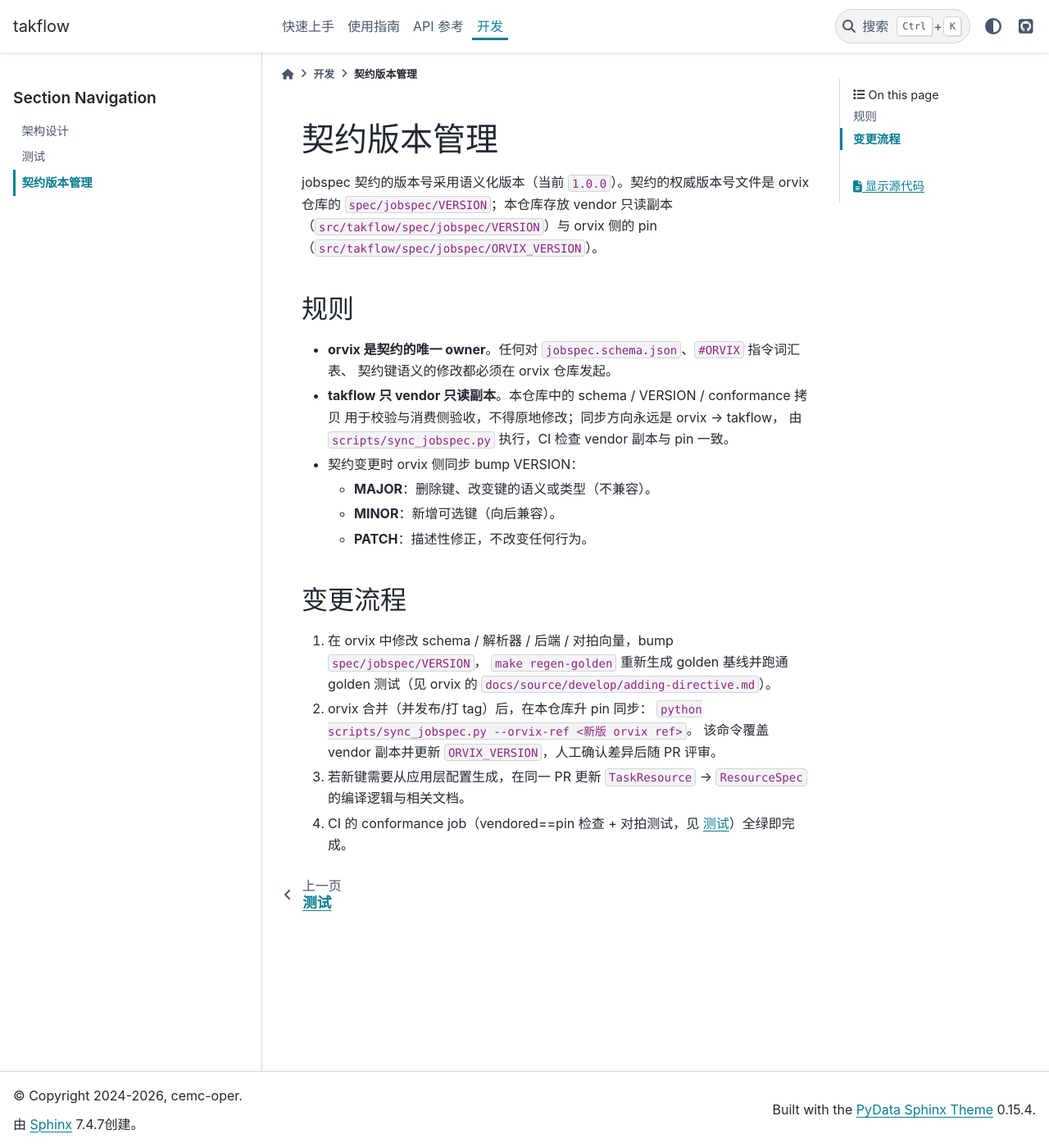
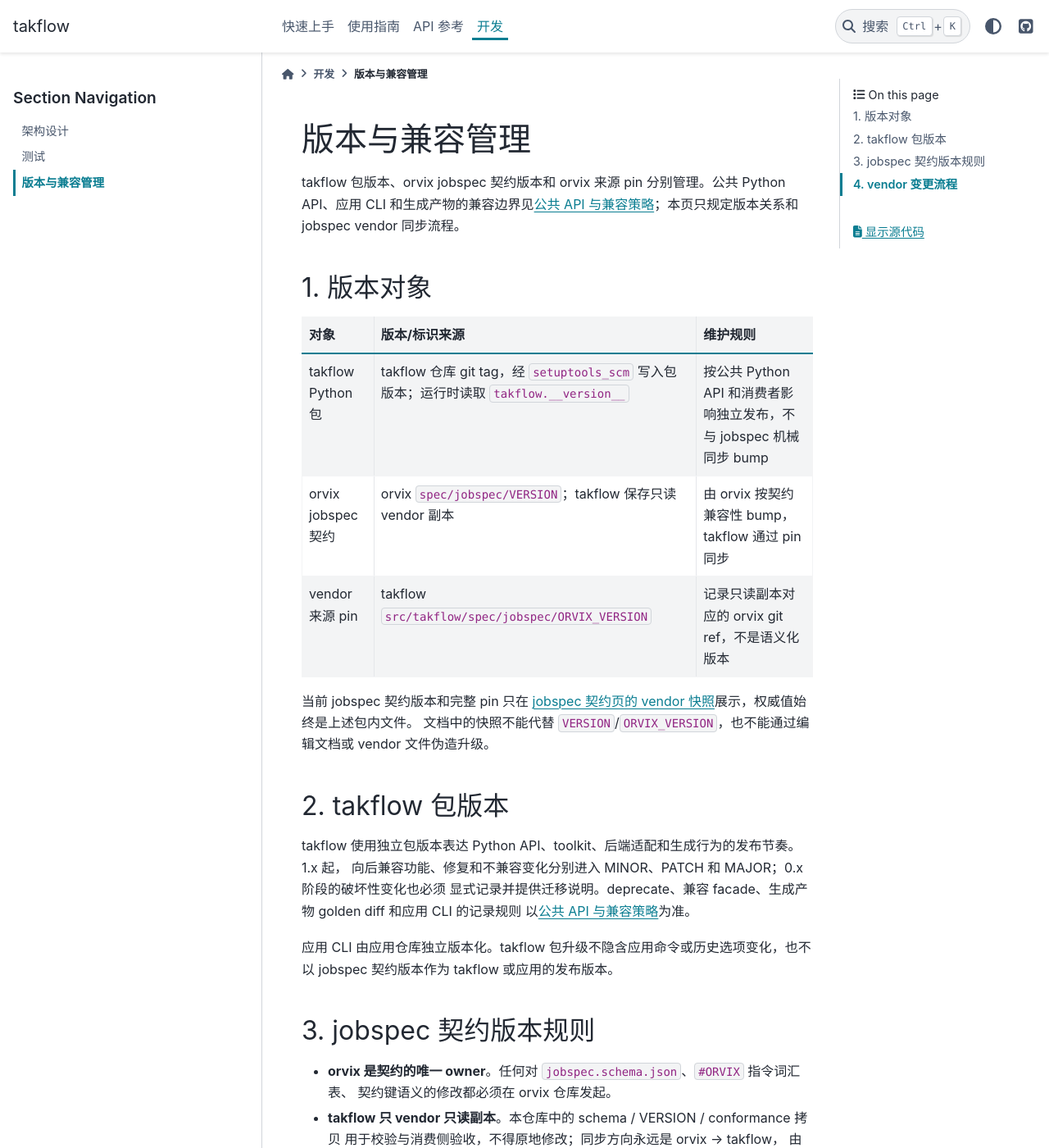
Before and after one commit to cemc-oper/takflow, a Sphinx documentation site: the page built from docs/source/develop/versioning.md, in a window 1280 px wide and 1400 px high. Shown: the whole window at 82% size. Built offline with Sphinx 7.4.7 and the PyData theme 0.15.4, drawn with Linux system fonts in a browser that asks for light colours; some of the changed text lies outside the part shown.

Commit message:
:memo: Define public API and compatibility policy
- Document supported public namespaces, primary entry points, compatibility facades, legacy imports, and internal implementation boundaries.
- Define separate compatibility commitments for the Python API, application CLIs, generated artifacts, and the orvix-owned jobspec contract.
- Establish procedures for deprecations, compatibility facades, breaking changes, migration notes, and consumer verification.
- Distinguish the takflow package version from the jobspec contract version and the vendored orvix source pin.
- Correct the jobspec documentation to contract version 1.0.1 and record the current full orvix pin.
- Update the documentation indexes and link the policy from the API reference.
- Verification: 52 passed, 18 skipped; strict Sphinx HTML build passed; jobspec version and pin consistency checks passed.
- Documentation-only change with no generated-artifact or golden differences.

```diff
--- a/docs/source/develop/versioning.md
+++ b/docs/source/develop/versioning.md
@@ -1,11 +1,32 @@
-# 契约版本管理
+# 版本与兼容管理
 
-jobspec 契约的版本号采用语义化版本（当前 `1.0.0`）。契约的权威版本号文件是
-orvix 仓库的 `spec/jobspec/VERSION`；本仓库存放 vendor 只读副本
-（`src/takflow/spec/jobspec/VERSION`）与 orvix 侧的 pin
-（`src/takflow/spec/jobspec/ORVIX_VERSION`）。
+takflow 包版本、orvix jobspec 契约版本和 orvix 来源 pin 分别管理。公共 Python API、应用 CLI
+和生成产物的兼容边界见[公共 API 与兼容策略](../guide/public-api.md)；本页只规定版本关系和
+jobspec vendor 同步流程。
 
-## 规则
+## 1. 版本对象
+
+| 对象 | 版本/标识来源 | 维护规则 |
+|---|---|---|
+| takflow Python 包 | takflow 仓库 git tag，经 `setuptools_scm` 写入包版本；运行时读取 `takflow.__version__` | 按公共 Python API 和消费者影响独立发布，不与 jobspec 机械同步 bump |
+| orvix jobspec 契约 | orvix `spec/jobspec/VERSION`；takflow 保存只读 vendor 副本 | 由 orvix 按契约兼容性 bump，takflow 通过 pin 同步 |
+| vendor 来源 pin | takflow `src/takflow/spec/jobspec/ORVIX_VERSION` | 记录只读副本对应的 orvix git ref，不是语义化版本 |
+
+当前 jobspec 契约版本和完整 pin 只在
+[jobspec 契约页的 vendor 快照](../reference/jobspec-schema.md)展示，权威值始终是上述包内文件。
+文档中的快照不能代替 `VERSION`/`ORVIX_VERSION`，也不能通过编辑文档或 vendor 文件伪造升级。
+
+## 2. takflow 包版本
+
+takflow 使用独立包版本表达 Python API、toolkit、后端适配和生成行为的发布节奏。1.x 起，
+向后兼容功能、修复和不兼容变化分别进入 MINOR、PATCH 和 MAJOR；0.x 阶段的破坏性变化也必须
+显式记录并提供迁移说明。deprecate、兼容 facade、生成产物 golden diff 和应用 CLI 的记录规则
+以[公共 API 与兼容策略](../guide/public-api.md)为准。
+
+应用 CLI 由应用仓库独立版本化。takflow 包升级不隐含应用命令或历史选项变化，也不以 jobspec
+契约版本作为 takflow 或应用的发布版本。
+
+## 3. jobspec 契约版本规则
 
 - **orvix 是契约的唯一 owner**。任何对 `jobspec.schema.json`、`#ORVIX` 指令词汇表、
   契约键语义的修改都必须在 orvix 仓库发起。
@@ -17,15 +38,20 @@ orvix 仓库的 `spec/jobspec/VERSION`；本仓库存放 vendor 只读副本
   - **MINOR**：新增可选键（向后兼容）。
   - **PATCH**：描述性修正，不改变任何行为。
 
-## 变更流程
+`TaskResource`/`ResourceSpec` 是 Python 侧的契约消费者。只调整应用高层模型但未改变语言无关
+契约时，不 bump jobspec VERSION；需要新增或修改契约键时，必须先从 orvix 发起。
 
-1. 在 orvix 中修改 schema / 解析器 / 后端 / 对拍向量，bump `spec/jobspec/VERSION`，
+## 4. vendor 变更流程
+
+1. 在 orvix 中修改 schema / 解析器 / 后端 / 对拍向量，按规则 bump `spec/jobspec/VERSION`，
    `make regen-golden` 重新生成 golden 基线并跑通 golden 测试（见 orvix 的
    `docs/source/develop/adding-directive.md`）。
 2. orvix 合并（并发布/打 tag）后，在本仓库升 pin 同步：
    `python scripts/sync_jobspec.py --orvix-ref <新版 orvix ref>`。
    该命令覆盖 vendor 副本并更新 `ORVIX_VERSION`，人工确认差异后随 PR 评审。
 3. 若新键需要从应用层配置生成，在同一 PR 更新 `TaskResource` → `ResourceSpec`
-   的编译逻辑与相关文档。
-4. CI 的 conformance job（vendored==pin 检查 + 对拍测试，见
+   的编译逻辑与相关文档，并分别评审 Python API 和 jobspec 兼容影响。
+4. 核对 [jobspec 契约页](../reference/jobspec-schema.md)的当前快照与 vendor
+   `VERSION`/`ORVIX_VERSION` 完全一致，避免文档版本漂移。
+5. CI 的 conformance job（vendored==pin 检查 + 对拍测试，见
    [测试](testing.md)）全绿即完成。
--- /dev/null
+++ b/docs/source/guide/public-api.md
@@ -0,0 +1,130 @@
+# 公共 API 与兼容策略
+
+本文面向 takflow 应用维护者，约定可以依赖的 Python 入口，以及 Python API、应用 CLI、
+生成产物和 jobspec 契约各自的兼容边界。后端操作的支持状态另见
+[后端能力矩阵](backends.md)，jobspec 的所有权和同步流程见
+[版本与兼容管理](../develop/versioning.md)。
+
+## 1. 三套版本信息不得混用
+
+| 信息 | 读取方式 | 含义 |
+|---|---|---|
+| takflow 包版本 | `takflow.__version__` | Python 包的发布版本，由 takflow 仓库 git tag 经 `setuptools_scm` 生成 |
+| jobspec 契约版本 | `takflow.spec.jobspec.contract_version()`，权威来源为 vendor `VERSION` | orvix 拥有的语言无关资源契约语义化版本；当前快照见 [jobspec 契约](../reference/jobspec-schema.md) |
+| orvix 来源 pin | vendor `ORVIX_VERSION` | 当前只读副本对应的 orvix git ref；与契约版本在同一快照页展示 |
+
+`ORVIX_VERSION` 是来源标识，不是 takflow 包版本或 jobspec 语义化版本。takflow 发布、
+jobspec 契约升级和 orvix pin 更新可以分别发生，不做机械同步 bump。takler definition 的
+`schema_version` 也是另一种格式版本，不属于 jobspec 版本体系。
+
+## 2. 公共 Python API
+
+### 2.1 推荐入口
+
+下表中的包根部 re-export、`__all__` 符号，以及 API 参考页明确列出的模块和公开类/函数，
+构成当前公共 Python API。新代码优先使用表中的包根部入口；需要 hook、低层 serializer 或
+可选能力时，使用相应已列出的模块入口。
+
+| 公共命名空间 | 主要入口与用途 |
+|---|---|
+| `takflow` | `__version__`；只暴露包版本，不承载应用生成入口 |
+| `takflow.config` | `BaseWorkflowConfig`、`load_config_from_file`、workload/scheduling 配置、`FortranBool` 和变量组装 helpers |
+| `takflow.config.workload/scheduling/workflow/types` | API 参考页列出的配置模型与字段 helpers；需要明确模块路径时可继续使用 |
+| `takflow.jobspec` | `TaskResource`、`ResourceSpec`、`to_orvix_directives`、`render_resource_block` |
+| `takflow.jobspec.highlevel/model/render` | API 参考页列出的高层模型、扁平契约模型和指令渲染器 |
+| `takflow.spec.jobspec` | `contract_version`、`load_schema`、`schema_keys`、`schema_path`；只读访问 vendor 资源 |
+| `takflow.flow` | `WorkflowEngine`、`Node`、`NodeType`、`WorkflowBackend`、通用 hook 基类和工厂 |
+| `takflow.flow.node/backend/hook` | 公共节点、后端抽象和 hook 实现；现有应用直接使用 `flow.hook` 的方式继续受支持 |
+| `takflow.backends.ecflow` / `takflow.backends.takler` | `EcflowBackend` / `TaklerBackend`；能力差异以矩阵为准，takler 是可选运行时依赖 |
+| `takflow.backends.ecflow.serializer` | 已文档化的纯 Python ecFlow 低层 serializer；新应用优先使用 `EcflowBackend` |
+| `takflow.backends.runtime` | `set_runtime`、`set_scheduling`、`common_setting`、脚本变量和 shell job helpers |
+| `takflow.toolkit` | resource/job/credential 的可复用生成入口及已导出的 observability helpers |
+| `takflow.toolkit.job/resource/credential/observability` | 已文档化的模板渲染、资源复制、credential hook 和静态 definition manifest 入口 |
+| `takflow.build_info` | `BuildInfo`、`get_build_info`、`get_build_info_lines` |
+
+可选依赖不改变默认导入契约：没有 takler 包时可以导入 `takflow` 和
+`takflow.backends.takler`，但实例化 `TaklerBackend` 会明确抛出 `ImportError`。可选
+observability 校验能力的依赖和启用条件见[可观测性](observability.md)。
+
+### 2.2 兼容 facade 与历史入口
+
+- `takflow.toolkit.util` 是 `takflow.backends.runtime` helpers 的兼容 re-export facade；
+  `takflow.toolkit` 根部的相关 re-export 同样保留。facade 必须委托同一实现并保持行为一致。
+- `takflow.flow.register_hook` 是 `create_hook_decorator` 的现有兼容别名，不因推荐名称存在而
+  直接删除。
+- 包根部和已列出模块之间的 re-export 都是公共入口。调整其实现位置时，应保留导入路径或按
+  下文弃用流程提供 facade，不要求应用跟随内部文件移动。
+- 已被应用或测试使用的非下划线历史入口，即使尚未列入 `__all__`，也不能仅凭这一点视为可
+  立即删除的内部实现。先登记消费者并评审是否转为推荐 API 或兼容 facade；新代码不要据此
+  扩大未文档化 API 的使用范围。
+
+### 2.3 非公共实现
+
+以下不属于稳定 API：以下划线开头的模块、类、函数和变量，未列出的内部实现模块，
+`takflow._version` 生成文件，测试/conformance harness 内部，以及后端原始引擎对象的私有
+属性。`Node.raw` 可用于明确需要的引擎特异操作，但原始对象的私有状态不在 takflow 兼容承诺内。
+
+## 3. 应用 CLI 的兼容边界
+
+takflow 当前没有 `takflow.cli` 或公共 console script。`mcv-workflow`、`mcv-oper-workflow`、
+TYM、toyflow 等命令及其 `resource/config/job/workflow/credential` 命令组、历史选项、默认值和
+输出路径覆盖优先级由**各应用仓库**拥有和发布。
+
+因此：
+
+- takflow 包版本不替代应用 CLI 的版本和变更记录；toolkit 的 Python API 变更也不等于 CLI
+  选项变更。
+- 不在框架升级中静默统一 `--config`/`--config-file`、删除历史选项或改变既有路径优先级。
+- 应用 CLI 的弃用提示、兼容别名和移除版本由所属应用记录；未来是否提供公共 CLI 仍由独立
+  决策任务评审，本文不预先作出承诺。
+
+## 4. 生成产物的兼容边界
+
+生成产物包括 ecFlow `.def`、takler definition JSON、shell runner、作业脚本、配置文件和
+credential 文件。其兼容面是文件布局、节点路径、变量/指令、触发和提交命令语义，而不是承诺
+不同 takflow 版本之间永远逐字节相同。
+
+- 有意的生成变化必须附 golden diff，并声明全部差异；不能用更新 golden 掩盖未解释变化。
+- 修复、格式化或新增内容是否兼容，按现有消费者能否继续加载和运行判断，并在发布记录中说明。
+- 节点路径、变量语义、definition 结构或提交命令的不兼容变化需要迁移说明和相应消费者验证。
+- Python API 保持不变不代表生成产物必然不变；反过来，生成产物变化也不要求 jobspec 契约
+  bump，除非语言无关 jobspec 本身发生变化。
+
+## 5. jobspec 契约的兼容边界
+
+jobspec 的 schema、19 个指令键、语义化版本和 conformance golden 由 orvix 唯一拥有，takflow
+只保存 pin 对应的只读 vendor 副本。契约 MAJOR/MINOR/PATCH 规则和同步流程见
+[版本与兼容管理](../develop/versioning.md)。
+
+`TaskResource`/`ResourceSpec` 同时处于 Python API 和 jobspec 消费边界：修改字段、类型或编译
+语义时必须分别评审两类影响。需要新增或修改契约键时先从 orvix 发起，不能在 takflow 本地
+通过修改 vendor 文件完成升级。
+
+## 6. deprecate、facade 与破坏性变更
+
+### 6.1 变更规则
+
+- **takflow 1.x 起**：向后兼容的功能进入 MINOR，修复进入 PATCH；删除公共入口或其他不兼容
+  变化进入 MAJOR。0.x 阶段如必须发生破坏性变化，也必须在发布记录中醒目标注并提供迁移说明，
+  不能因为版本号小于 1 而静默删除。
+- **deprecate**：在变更记录中写明旧入口、替代入口、弃用版本和计划移除版本。Python API 在
+  可行时发出 `DeprecationWarning`；仅文档弃用必须说明原因。默认先弃用再移除，不在同一变更中
+  无记录地删除。
+- **兼容 facade**：旧入口委托新实现，保持参数、返回值和副作用语义；增加覆盖旧入口和新入口
+  的测试。facade 需要移除时同样走弃用流程。
+- **破坏性变更**：说明消费者影响、迁移步骤、计划发布版本和需要的 golden/消费者验证。无法
+  预先弃用的正确性或安全修复，必须明确说明例外原因。
+
+弃用周期以变更记录中公布的移除版本为准，不隐式承诺固定时长；维护者应根据实际消费者和
+发布节奏评审，而不是让兼容入口无记录地消失。
+
+### 6.2 必须同步的记录
+
+每次公共 API 弃用、facade 调整或破坏性变更必须同时更新：
+
+1. 本文的公共入口或兼容说明，并在变更记录中列出旧入口、替代入口和版本；
+2. 发布说明/迁移说明及相应测试；
+3. 涉及生成产物时的 golden diff，涉及 jobspec 时的 orvix 契约版本和 pin 同步记录。
+
+当前没有已宣布的 takflow 公共入口弃用项。首项弃用发生时，在本节增加“版本、类型、旧入口、
+替代入口、计划移除/迁移说明”的记录表。
--- a/docs/source/reference/index.rst
+++ b/docs/source/reference/index.rst
@@ -1,5 +1,8 @@
 API 参考
 ========
+
+公共命名空间、兼容 facade、历史入口和破坏性变更规则见
+:doc:`../guide/public-api`。
 
 .. toctree::
    :maxdepth: 2
```
Also changed, not shown: docs/source/guide/index.md (+1 -0 lines), docs/source/reference/jobspec-schema.md (+11 -0 lines).
